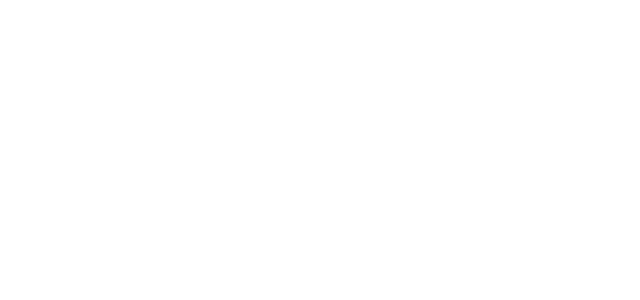
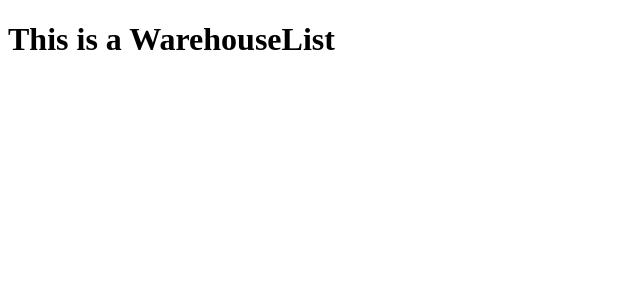
Before and after one commit to DavidGluzman13/InStock-front, a React (Create React App) app: page /warehouses in a window 1280 px wide. Before the commit this address had no page. Shown: the top 300 px of the page, without its empty margins (0-640 px from the left). Built offline with nearby package versions, Linux system fonts and the light colour scheme.

Commit message:
redirect default route

```diff
--- a/src/pages/Warehouse/Warehouse.jsx
+++ b/src/pages/Warehouse/Warehouse.jsx
@@ -3,14 +3,15 @@ import WarehouseAdd from "../../components/Warehouse Add/WarehouseAdd";
 import WarehouseInformation from "../../components/Warehouse Information/WarehouseInformation";
 import WarehouseList from "../../components/Warehouse List/WarehouseList";
 
-import { BrowserRouter, Routes, Route } from "react-router-dom";
+import { BrowserRouter, Routes, Route, Navigate } from "react-router-dom";
 
 export default function Warehouse() {
   return (
     <>
       <BrowserRouter>
         <Routes>
-          <Route path="/" element={<WarehouseList />} />
+          <Route path="/" element={<Navigate to="/warehouses" />} />
+          <Route path="/warehouses" element={<WarehouseList />} />
           <Route path="/warehouses/add" element={<WarehouseAdd />} />
           <Route path="/warehouses/edit" element={<WarehouseEdit />} />
           <Route path="/warehouses/:id" element={<WarehouseInformation />} />
```
